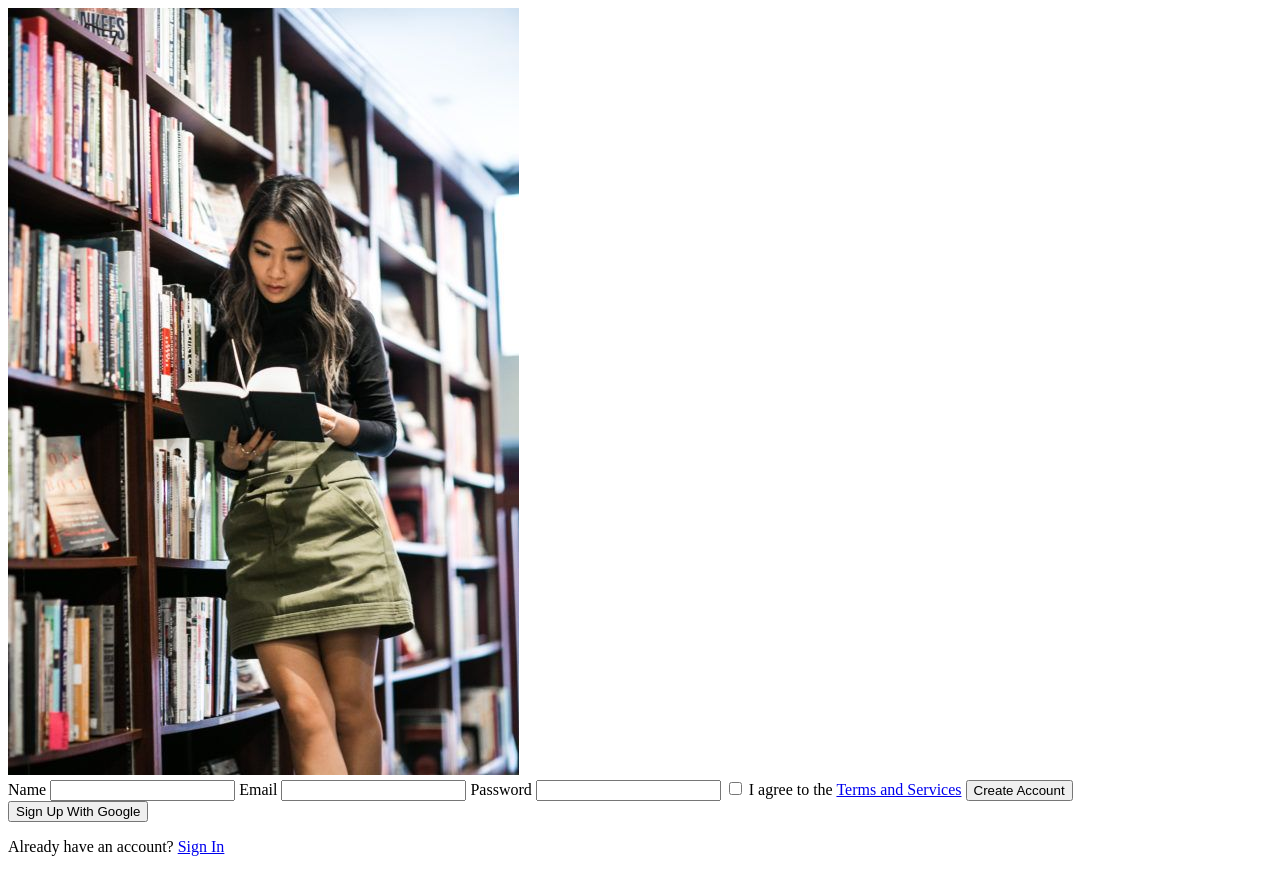
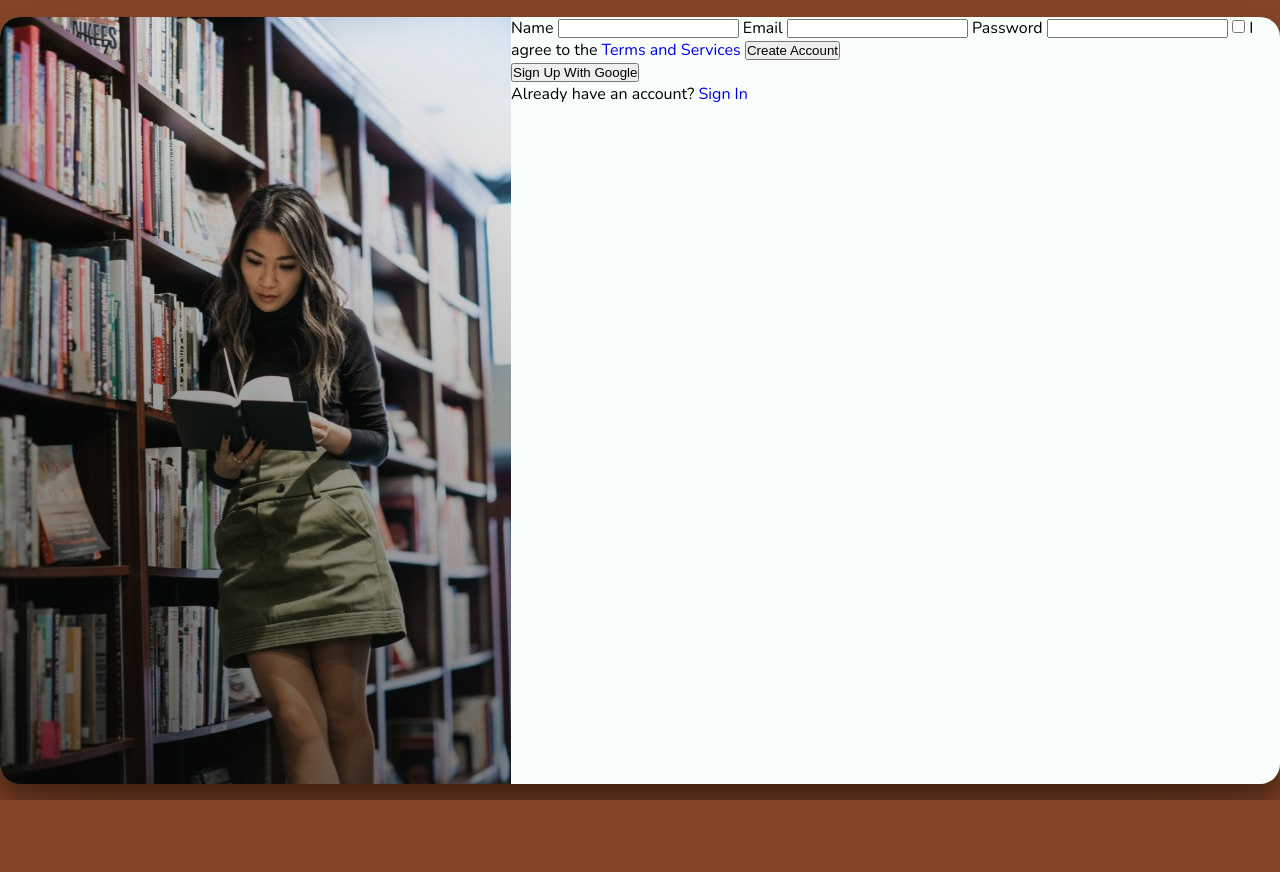
Before and after one commit to DimasAdiPutra/SignUp-Page, a plain HTML site: page index.html in a window 1280 px wide. After the commit the page ends 800 px from the top, so only its background shows below. Drawn offline with nearby package versions, Linux system fonts and the light colour scheme.

Commit message:
Picture section style

```diff
--- a/style.css
+++ b/style.css
@@ -1 +1,71 @@
+/* Nunito Font from Google Fonts */
 @import url("https://fonts.googleapis.com/css2?family=Nunito:wght@300;400;500;600;700&display=swap");
+
+/* Style Reset */
+* {
+	margin: 0;
+	padding: 0;
+	box-sizing: border-box;
+	text-decoration: none;
+}
+
+/* Variable */
+:root {
+	--white: #f9fefa;
+	--brown: #864528;
+	--black: #080a09;
+}
+
+/* Body Style */
+body {
+	font-family: "Nunito", sans-serif;
+	font-size: 1rem;
+	background-color: var(--brown);
+	display: flex;
+	min-height: 100vh;
+}
+
+main.container {
+	width: 100%;
+	max-width: 1440px;
+	margin: auto;
+	background-color: var(--white);
+	box-shadow: 0px 105px 178px rgba(8, 10, 9, 0.2),
+		0px 47.0997px 74.3641px rgba(8, 10, 9, 0.137277),
+		0px 28.1832px 39.7586px rgba(8, 10, 9, 0.108173),
+		0px 17.9573px 22.2884px rgba(8, 10, 9, 0.0938867),
+		0px 10.8925px 11.8372px rgba(8, 10, 9, 0.0812626),
+		0px 5.16472px 4.92572px rgba(8, 10, 9, 0.0568327);
+	border-radius: 1.25rem;
+	overflow: hidden;
+	display: flex;
+}
+
+.picture {
+	height: 100%;
+	position: relative;
+}
+
+.picture img {
+	display: flex;
+	object-fit: cover;
+	object-position: center;
+	max-height: 1024px;
+	max-width: 720px;
+}
+
+.picture::after {
+	content: "";
+	display: inline-block;
+	width: 100%;
+	height: 100%;
+	position: absolute;
+	top: 0;
+	left: 0;
+	background-color: var(--brown);
+	background: linear-gradient(
+		26.94deg,
+		rgba(8, 10, 9, 0.7) -3.58%,
+		rgba(8, 10, 9, 0) 103.42%
+	);
+}
```
